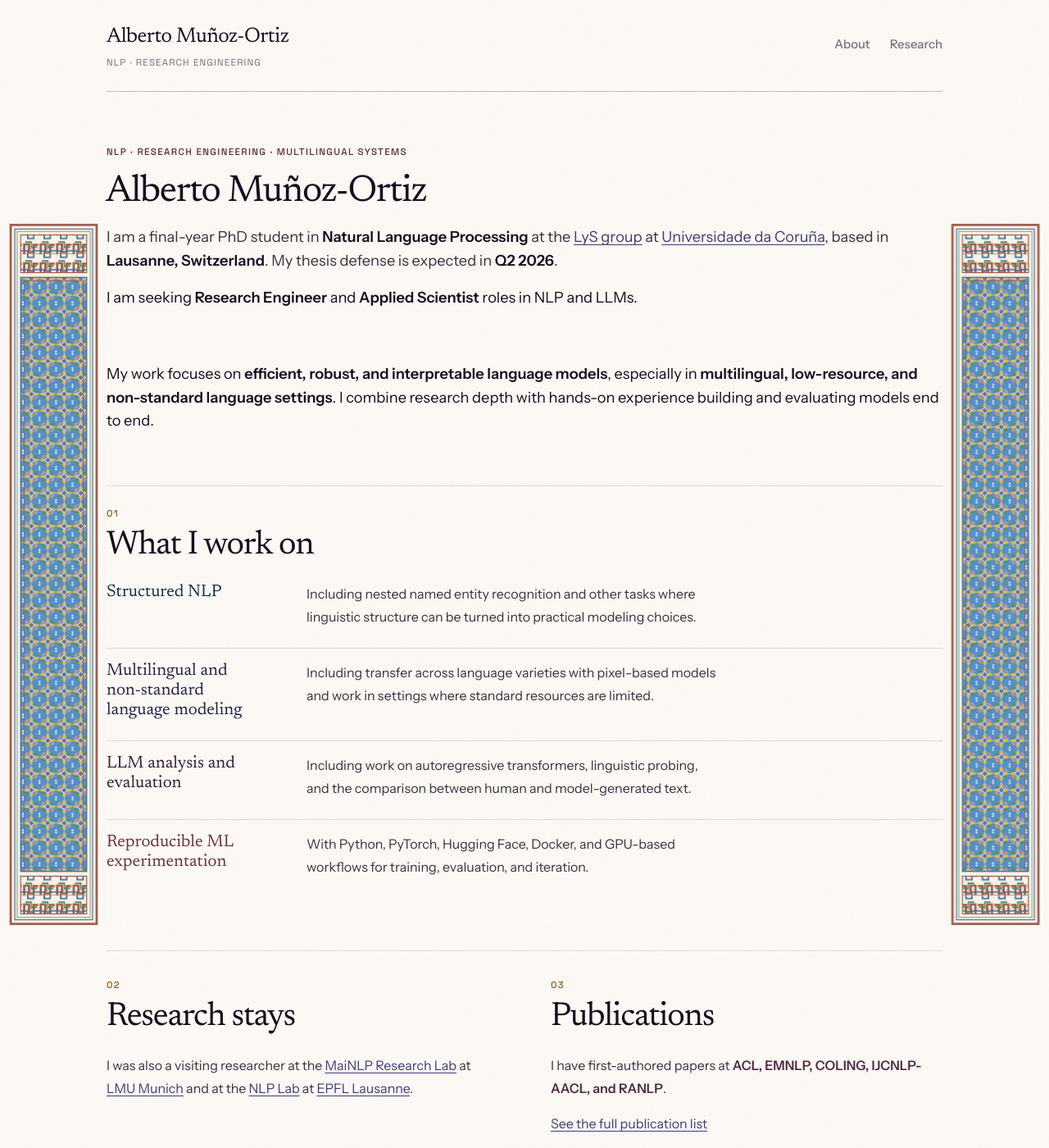
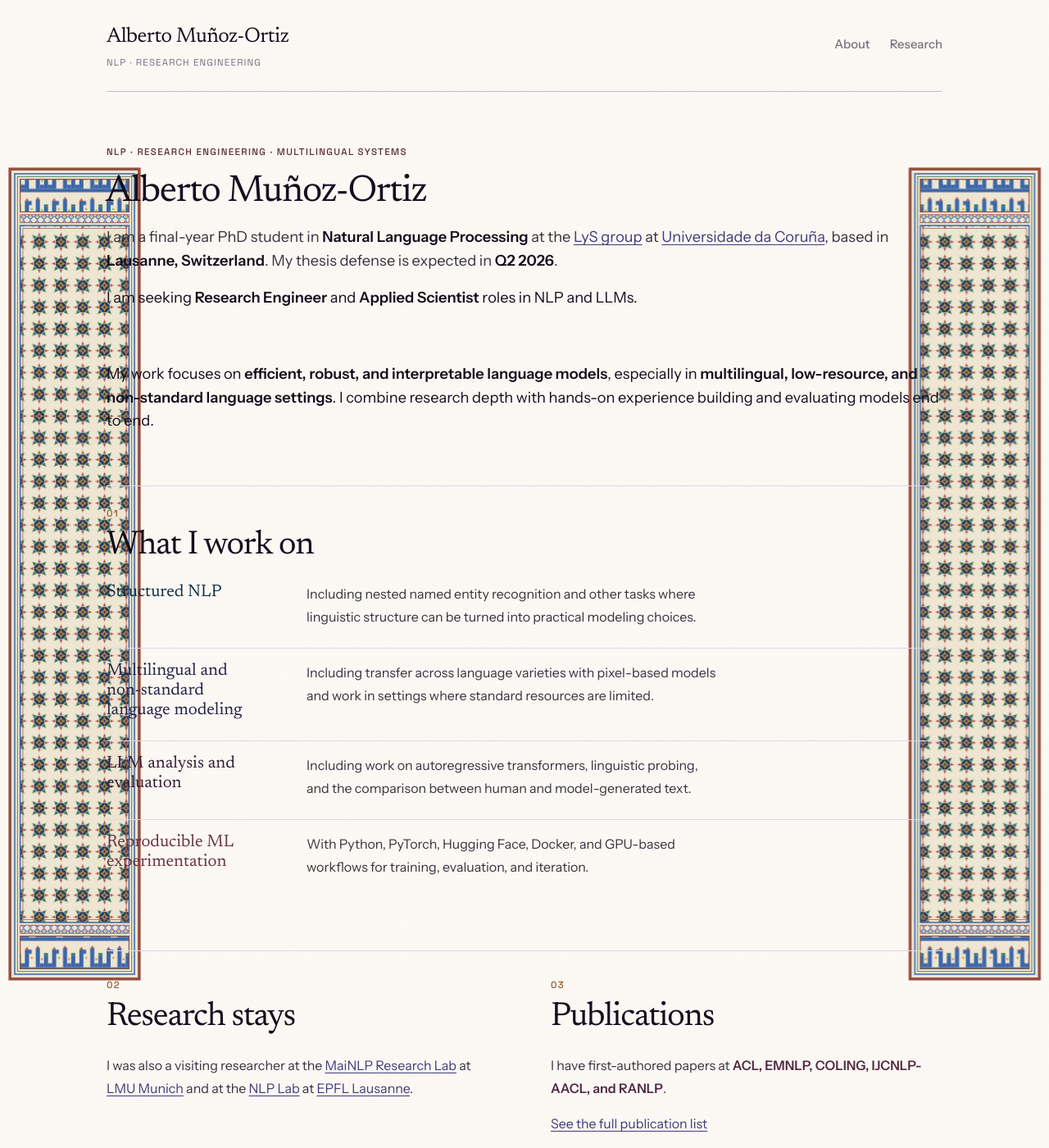
Before and after one commit to amunozo/amunozo.github.io, a Jekyll site: the page built from index.md, in a window 1280 px wide and 1400 px high. Shown: the whole window at 82% size. Built offline with Jekyll 4.4.1, drawn with Linux system fonts in a browser that asks for light colours.

Commit message:
Rebuild zellige with proper hard-edged polygon tiles, widen panel

```diff
--- a/assets/css/style.css
+++ b/assets/css/style.css
@@ -74,13 +74,13 @@ body {
   position: fixed;
   top: 0;
   bottom: 0;
-  width: clamp(84px, 9vw, 132px);
+  width: clamp(110px, 13vw, 176px);
   background-repeat: no-repeat;
   background-position: center;
   background-size: contain;
   pointer-events: none;
   z-index: 0;
-  opacity: 0.82;
+  opacity: 0.9;
 }
 
 .page-side--left {
@@ -550,8 +550,8 @@ a {
 
 @media (max-width: 640px) {
   .page-side {
-    width: 64px;
-    opacity: 0.42;
+    width: 72px;
+    opacity: 0.45;
   }
 
   .site-shell {
```
Also changed, not shown: assets/mudejar-side.svg.
